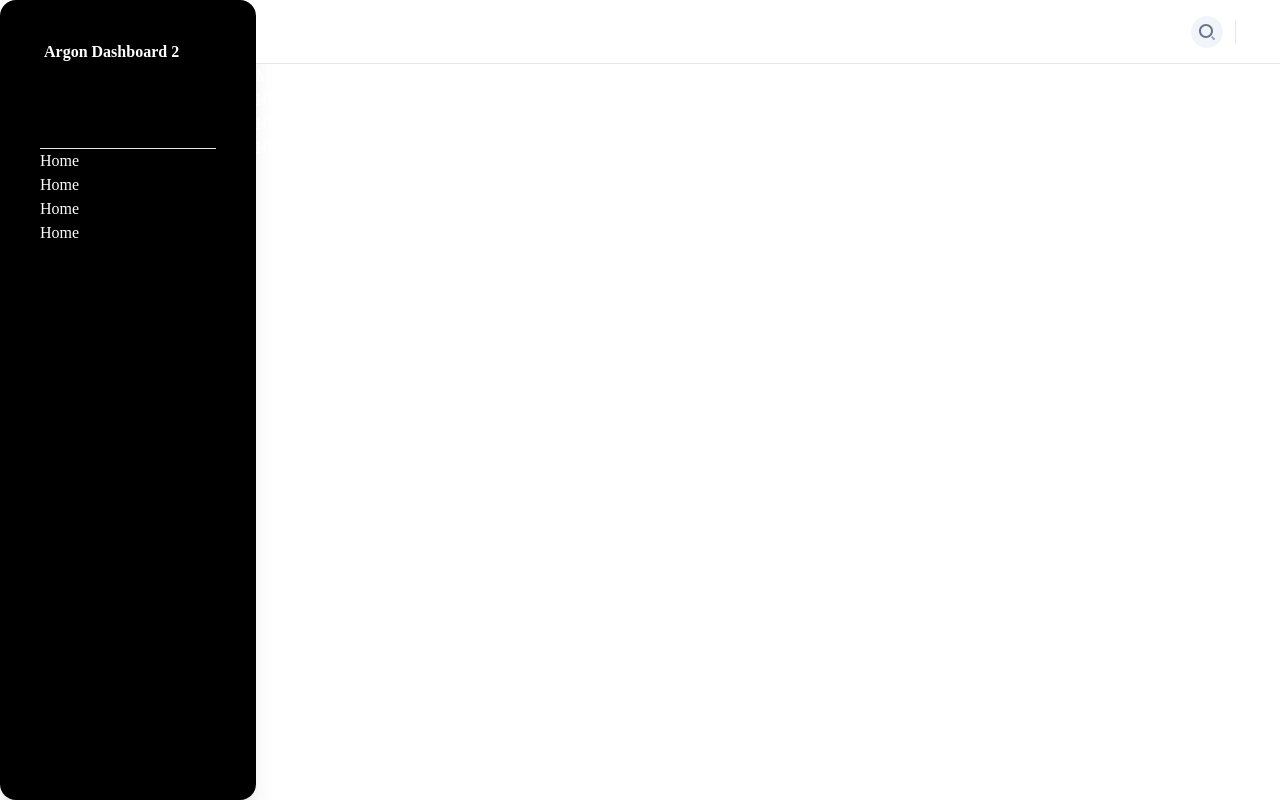
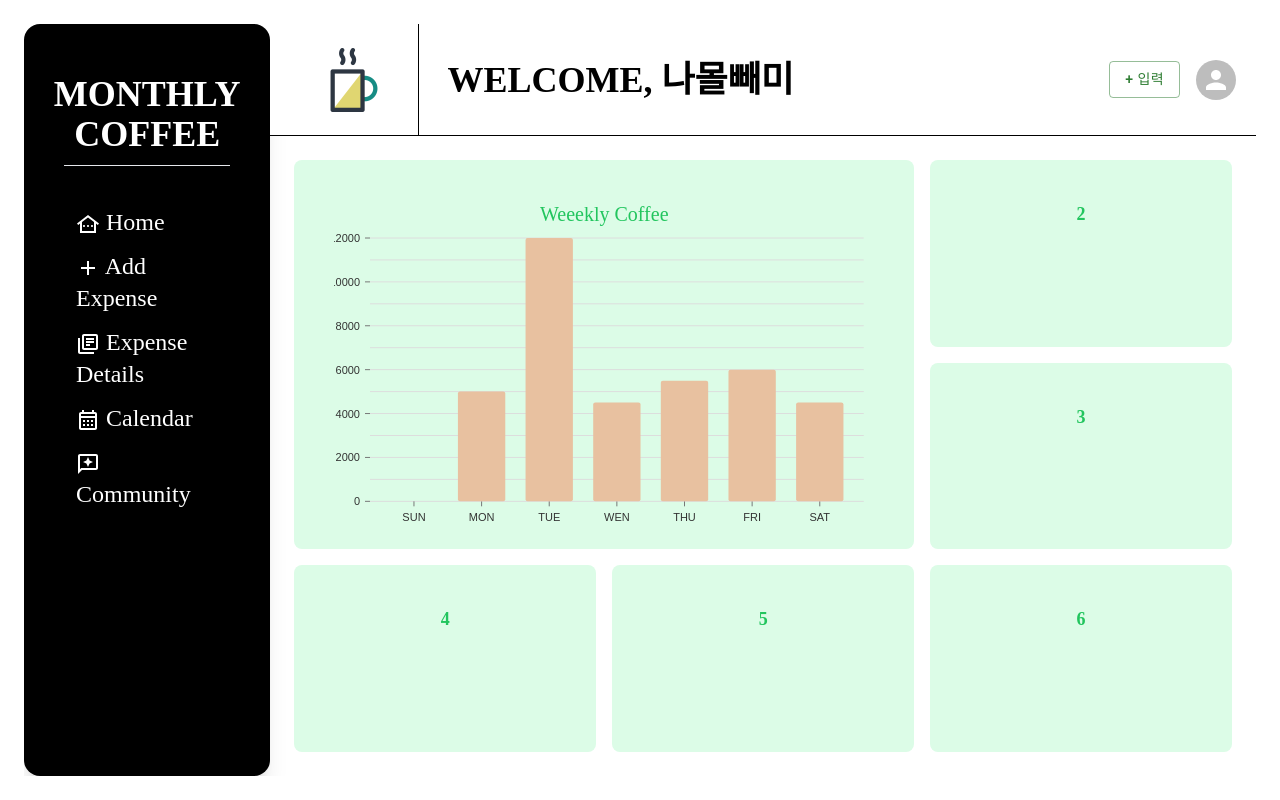
Before and after one commit to MaraisLee/monthlycoffee, a React (Create React App) app: page / in a window 1280 px wide. Built offline with nearby package versions, Linux system fonts and the light colour scheme.

Commit message:
커뮤니티 완료

```diff
--- a/package.json
+++ b/package.json
@@ -12,6 +12,9 @@
     "@fortawesome/react-fontawesome": "^0.2.0",
     "@mui/icons-material": "^5.11.0",
     "@mui/material": "^5.11.8",
+    "@nivo/bar": "^0.80.0",
+    "@nivo/core": "^0.80.0",
+    "@nivo/pie": "^0.80.0",
     "@reduxjs/toolkit": "^1.9.1",
     "axios": "^1.2.2",
     "framer-motion": "^9.0.2",
--- a/src/App.js
+++ b/src/App.js
@@ -1,22 +1,24 @@
 import React, { useState } from "react";
 import { BrowserRouter as Router, Route, Routes } from "react-router-dom";
 import Sidebar from "pages/Sidebar";
-import Home from "components/Home";
+import Home from "components/home/Home";
 import About from "components/About";
 import Header from "pages/Header";
+import Login from "pages/Login";
 
 const App = () => {
   const [sidebarOpen, setSidebarOpen] = useState(false);
 
   return (
     <Router>
-      <div className="flex h-screen overflow-hidden">
+      <div className="flex h-[94vh] m-[3vh] overflow-hidden">
         <Sidebar sidebarOpen={sidebarOpen} setSidebarOpen={setSidebarOpen} />
         <div className="relative flex flex-col flex-1 overflow-y-auto overflow-x-hidden">
           <Header sidebarOpen={sidebarOpen} setSidebarOpen={setSidebarOpen} />
           <Routes>
             <Route path="/" element={<Home />} />
             <Route path="/about" element={<About />} />
+            <Route path="/login" element={<Login />} />
           </Routes>
         </div>
       </div>
--- a/src/components/Home.js
+++ /dev/null
@@ -1,18 +0,0 @@
-import React from "react";
-
-const Home = () => {
-  return (
-    <>
-      <div className="text-white">
-        <h1>MONTHLY COFFEE</h1>
-        <ul>
-          <li>HOME</li>
-          <li>HOME</li>
-          <li>HOME</li>
-        </ul>
-      </div>
-    </>
-  );
-};
-
-export default Home;
--- /dev/null
+++ b/src/components/home/Home.js
@@ -0,0 +1,29 @@
+import React from "react";
+import Card1 from "./card/Card1";
+
+const Home = () => {
+  return (
+    <section className="h-[74vh] m-[3vh]">
+      <div className="grid h-full grid-cols-3 gap-4">
+        <Card1 />
+        <div className="bg-green-100 text-green-500 text-lg font-bold text-center p-10 rounded-lg">
+          2
+        </div>
+        <div className="bg-green-100 text-green-500 text-lg font-bold text-center p-10 rounded-lg">
+          3
+        </div>
+        <div className="bg-green-100 text-green-500 text-lg font-bold text-center p-10 rounded-lg">
+          4
+        </div>
+        <div className="bg-green-100 text-green-500 text-lg font-bold text-center p-10 rounded-lg">
+          5
+        </div>
+        <div className="bg-green-100 text-green-500 text-lg font-bold text-center p-10 rounded-lg">
+          6
+        </div>
+      </div>
+    </section>
+  );
+};
+
+export default Home;
--- /dev/null
+++ b/src/components/home/card/Card1.js
@@ -0,0 +1,40 @@
+import { ResponsiveBar } from "@nivo/bar";
+import React from "react";
+
+const Card1 = () => {
+  const data = [
+    { x: "SUN", v: 0 },
+    { x: "MON", v: 5000 },
+    { x: "TUE", v: 12000 },
+    { x: "WEN", v: 4500 },
+    { x: "THU", v: 5500 },
+    { x: "FRI", v: 6000 },
+    { x: "SAT", v: 4500 },
+  ];
+  return (
+    <div className="bg-green-100 text-green-500 text-center p-10 rounded-lg row-span-2 col-span-2">
+      <span className="text-xl">Weeekly Coffee</span>
+      <ResponsiveBar
+        height={300}
+        data={data}
+        keys={["v"]}
+        maxValue={15000}
+        padding={0.3}
+        margin={{
+          top: 10,
+          right: 10,
+          bottom: 36,
+          left: 36,
+        }}
+        indexBy="x"
+        enableLabel={false}
+        borderRadius={2}
+        axisLeft={{
+          tickValues: 7,
+        }}
+      />
+    </div>
+  );
+};
+
+export default Card1;
--- a/src/pages/Header.js
+++ b/src/pages/Header.js
@@ -1,70 +1,23 @@
-import React, { useState } from "react";
+import { LocalCafeOutlined, LocalCafeTwoTone } from "@mui/icons-material";
+import { Avatar, Button } from "@mui/material";
+import React from "react";
 
-const Header = ({ sidebarOpen, setSidebarOpen }) => {
-  const [searchModalOpen, setSearchModalOpen] = useState(false);
-
+const Header = () => {
   return (
-    <header className="w-full bg-white border-b border-slate-200">
-      <div className="px-4 sm:px-6 lg:px-8">
-        <div className="flex items-center justify-between h-16 -mb-px">
-          {/* Header: Left side */}
-          <div className="flex">
-            {/* Hamburger button */}
-            <button
-              className="text-slate-500 hover:text-slate-600 lg:hidden"
-              aria-controls="sidebar"
-              aria-expanded={sidebarOpen}
-              onClick={(e) => {
-                e.stopPropagation();
-                setSidebarOpen(!sidebarOpen);
-              }}
-            >
-              <span className="sr-only">Open sidebar</span>
-              <svg
-                className="w-6 h-6 fill-current"
-                viewBox="0 0 24 24"
-                xmlns="http://www.w3.org/2000/svg"
-              >
-                <rect x="4" y="5" width="16" height="2" />
-                <rect x="4" y="11" width="16" height="2" />
-                <rect x="4" y="17" width="16" height="2" />
-              </svg>
-            </button>
-          </div>
-
-          {/* Header: Right side */}
-          <div className="flex items-center">
-            <button
-              className={`w-8 h-8 flex items-center justify-center bg-slate-100 hover:bg-slate-200 transition duration-150 rounded-full ml-3 ${
-                searchModalOpen && "bg-slate-200"
-              }`}
-              onClick={(e) => {
-                e.stopPropagation();
-                setSearchModalOpen(true);
-              }}
-              aria-controls="search-modal"
-            >
-              <span className="sr-only">Search</span>
-              <svg
-                className="w-4 h-4"
-                viewBox="0 0 16 16"
-                xmlns="http://www.w3.org/2000/svg"
-              >
-                <path
-                  className="fill-current text-slate-500"
-                  d="M7 14c-3.86 0-7-3.14-7-7s3.14-7 7-7 7 3.14 7 7-3.14 7-7 7zM7 2C4.243 2 2 4.243 2 7s2.243 5 5 5 5-2.243 5-5-2.243-5-5-5z"
-                />
-                <path
-                  className="fill-current text-slate-400"
-                  d="M15.707 14.293L13.314 11.9a8.019 8.019 0 01-1.414 1.414l2.393 2.393a.997.997 0 001.414 0 .999.999 0 000-1.414z"
-                />
-              </svg>
-            </button>
-
-            {/*  Divider */}
-            <hr className="w-px h-6 bg-slate-200 mx-3" />
-          </div>
+    <header className="flex justify-between items-center px-5 w-full h-[14vh] bg-white border-b border-black">
+      <div className="flex items-center">
+        <div className="flex justify-center px-8">
+          <img src="./images/logo.png" alt="logo" className="w-[4rem]" />
         </div>
+        <div className="flex items-center h-[14vh] pl-7 border-l border-black">
+          <span className="text-4xl font-semibold">WELCOME, 나몰빼미</span>
+        </div>
+      </div>
+      <div className="flex items-center gap-4">
+        <Button variant="outlined" color="success">
+          + 입력
+        </Button>
+        <Avatar />
       </div>
     </header>
   );
--- a/src/pages/Sidebar.js
+++ b/src/pages/Sidebar.js
@@ -1,23 +1,50 @@
-import React, { useState, useEffect, useRef } from "react";
-import { NavLink, useLocation } from "react-router-dom";
-
-import SidebarLinkGroup from "./SidebarLinkGruop";
+import {
+  AddOutlined,
+  CalendarMonthOutlined,
+  LibraryBooksOutlined,
+  OtherHousesOutlined,
+  ReviewsOutlined,
+} from "@mui/icons-material";
+import React from "react";
+import { NavLink } from "react-router-dom";
 
 const Sidebar = () => {
   return (
     <aside className="block w-[20%] p-10 bg-black overflow-y-auto antialiased transition-transform duration-200 -translate-x-full shadow-xl rounded-2xl xl:left-0 xl:translate-x-0">
-      <div className="h-[15%]">
-        <span className="ml-1 text-white font-semibold transition-all duration-200 ease-nav-brand">
-          Argon Dashboard 2
+      <div className="flex justify-center items-center h-[15%]">
+        <span className="text-white text-4xl text-center font-semibold">
+          MONTHLY <br />
+          COFFEE
         </span>
       </div>
       <hr className="h-px mt-0 bg-transparent bg-gradient-to-r from-transparent via-black/40 to-transparent dark:bg-gradient-to-r dark:from-transparent dark:via-white dark:to-transparent" />
       <div>
-        <ul className="text-white">
-          <li>Home</li>
-          <li>Home</li>
-          <li>Home</li>
-          <li>Home</li>
+        <ul className="px-3 py-10 space-y-3">
+          <li>
+            <NavLink to="/" className="text-white text-2xl">
+              <OtherHousesOutlined /> Home
+            </NavLink>
+          </li>
+          <li>
+            <NavLink to="/addexpense" className="text-white text-2xl">
+              <AddOutlined /> Add Expense
+            </NavLink>
+          </li>
+          <li>
+            <NavLink to="/expense" className="text-white text-2xl">
+              <LibraryBooksOutlined /> Expense Details
+            </NavLink>
+          </li>
+          <li>
+            <NavLink to="/expense" className="text-white text-2xl">
+              <CalendarMonthOutlined /> Calendar
+            </NavLink>
+          </li>
+          <li>
+            <NavLink to="/community" className="text-white text-2xl">
+              <ReviewsOutlined /> Community
+            </NavLink>
+          </li>
         </ul>
       </div>
     </aside>
```
Also changed, not shown: src/pages/login.js (+25 -113 lines), 1 other file (tests, documents, lock files or other folders).
